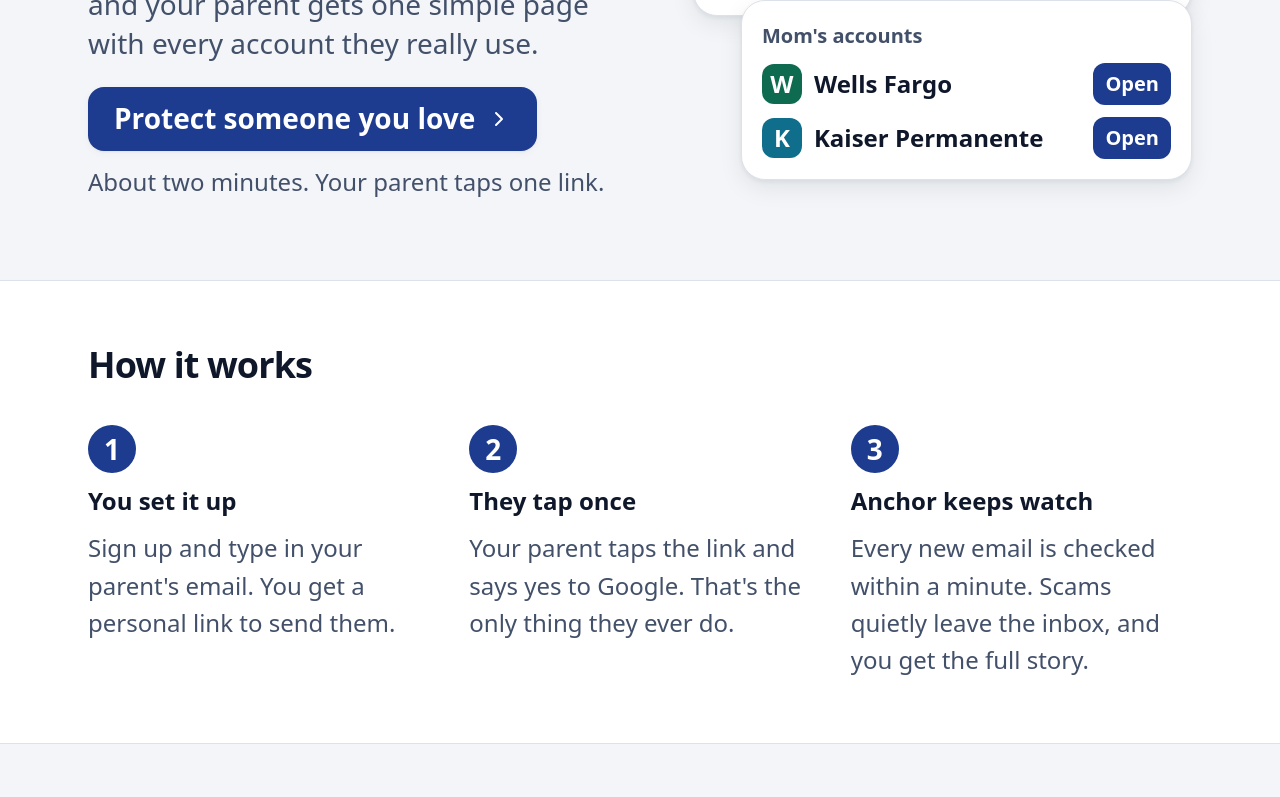
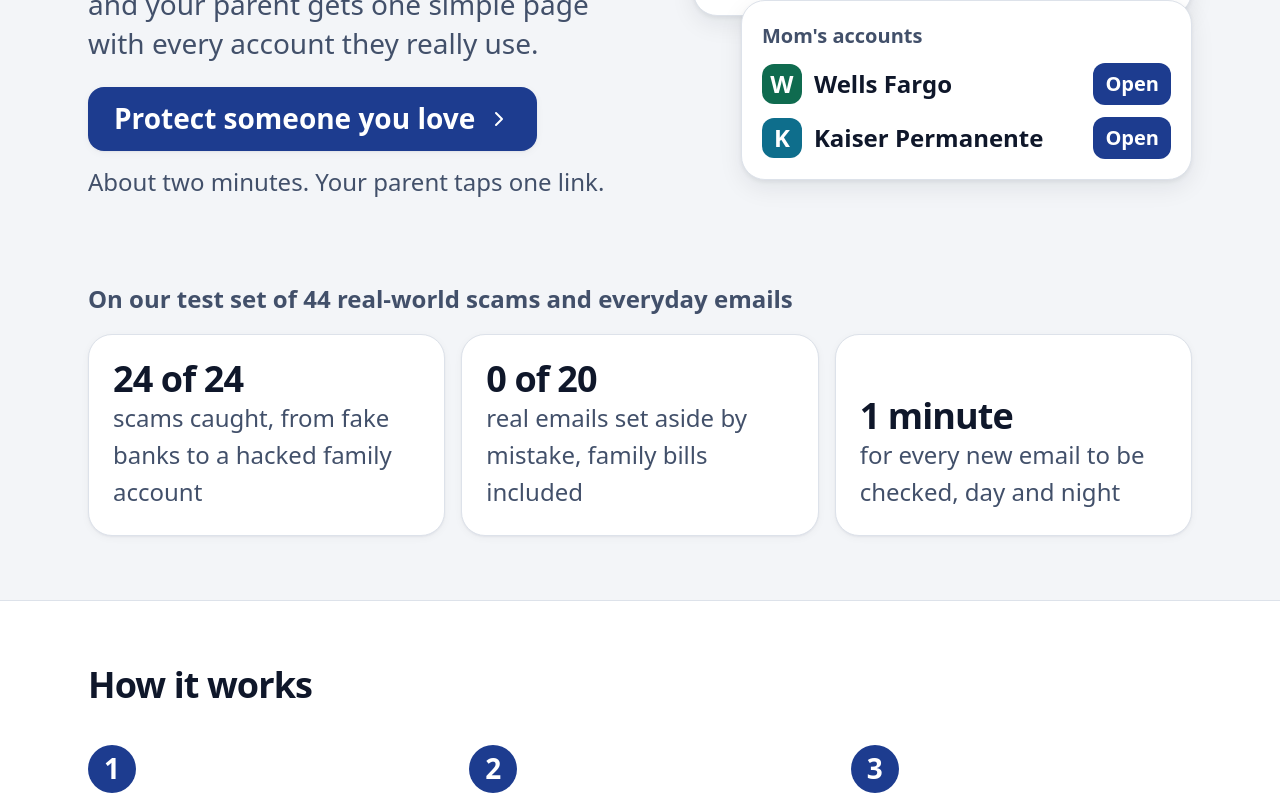
Before and after one commit to matthew-culver/Calhacks-13-Anchor, a Next.js app: page / in a window 1280 px wide. Shown: the part 573-1370 px from the top of the page. Built offline with nearby package versions, Linux system fonts and the light colour scheme; no server answers; what @convex-dev/auth would draw is missing.

Commit message:
feat: the front page shows what the accuracy eval measured

```diff
--- a/src/app/page.tsx
+++ b/src/app/page.tsx
@@ -133,6 +133,23 @@ export default function Home() {
           <Preview />
         </section>
 
+        {/* Measured, not promised: docs/ACCURACY.md, reproduced by convex/accuracy.test.ts. */}
+        <section aria-labelledby="tested" className="mx-auto w-full max-w-6xl px-4 pb-16 sm:px-6">
+          <h2 id="tested" className="text-lg font-semibold text-muted">On our test set of 44 real-world scams and everyday emails</h2>
+          <dl className="mt-4 grid gap-4 sm:grid-cols-3">
+            {[
+              ["24 of 24", "scams caught, from fake banks to a hacked family account"],
+              ["0 of 20", "real emails set aside by mistake, family bills included"],
+              ["1 minute", "for every new email to be checked, day and night"],
+            ].map(([n, label]) => (
+              <div key={n} className="flex flex-col-reverse rounded-3xl border border-line bg-surface p-6 shadow-card">
+                <dt className="text-lg text-muted">{label}</dt>
+                <dd className="text-4xl font-bold tracking-tight text-ink">{n}</dd>
+              </div>
+            ))}
+          </dl>
+        </section>
+
         <section className="border-y border-line bg-surface">
           <div className="mx-auto w-full max-w-6xl px-4 py-16 sm:px-6">
             <h2 className="text-3xl font-bold tracking-tight sm:text-4xl">How it works</h2>
```
